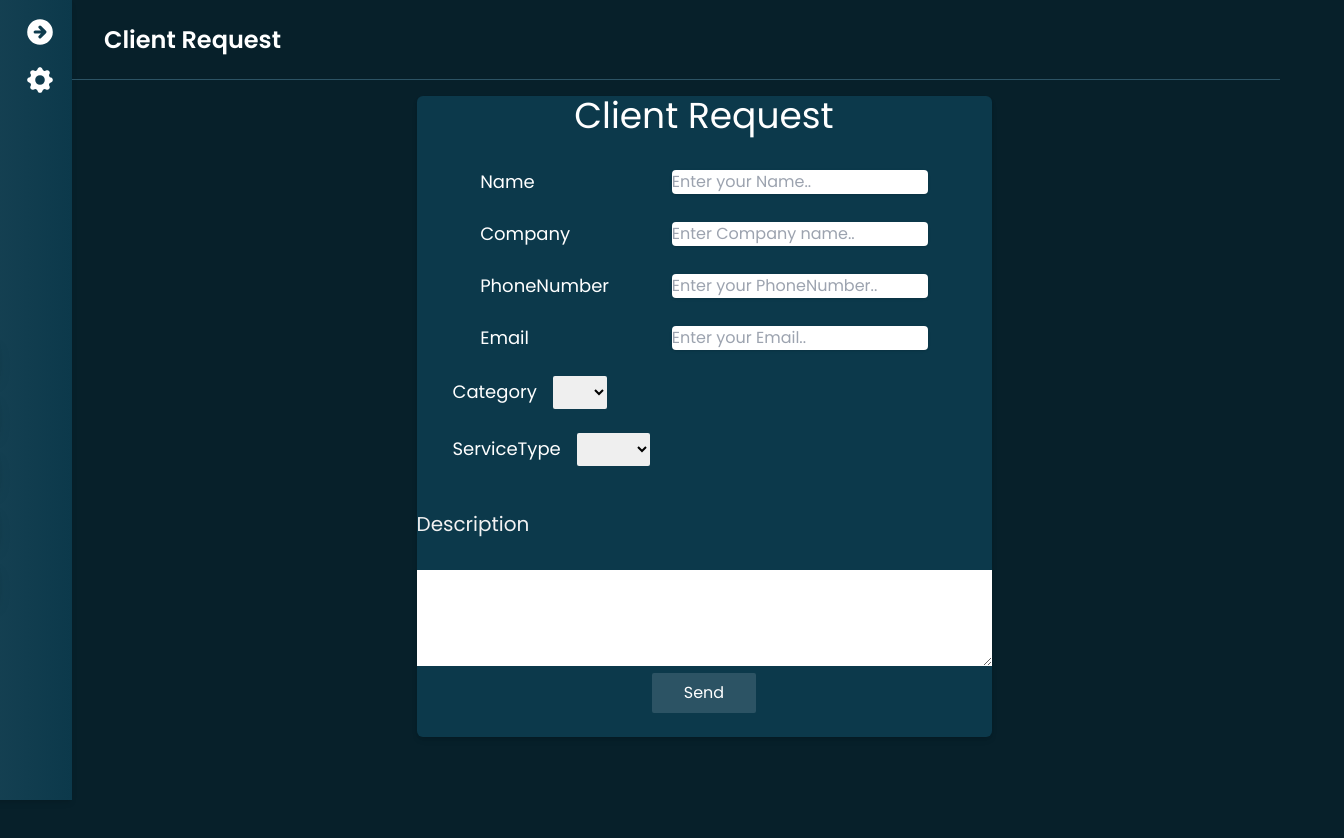
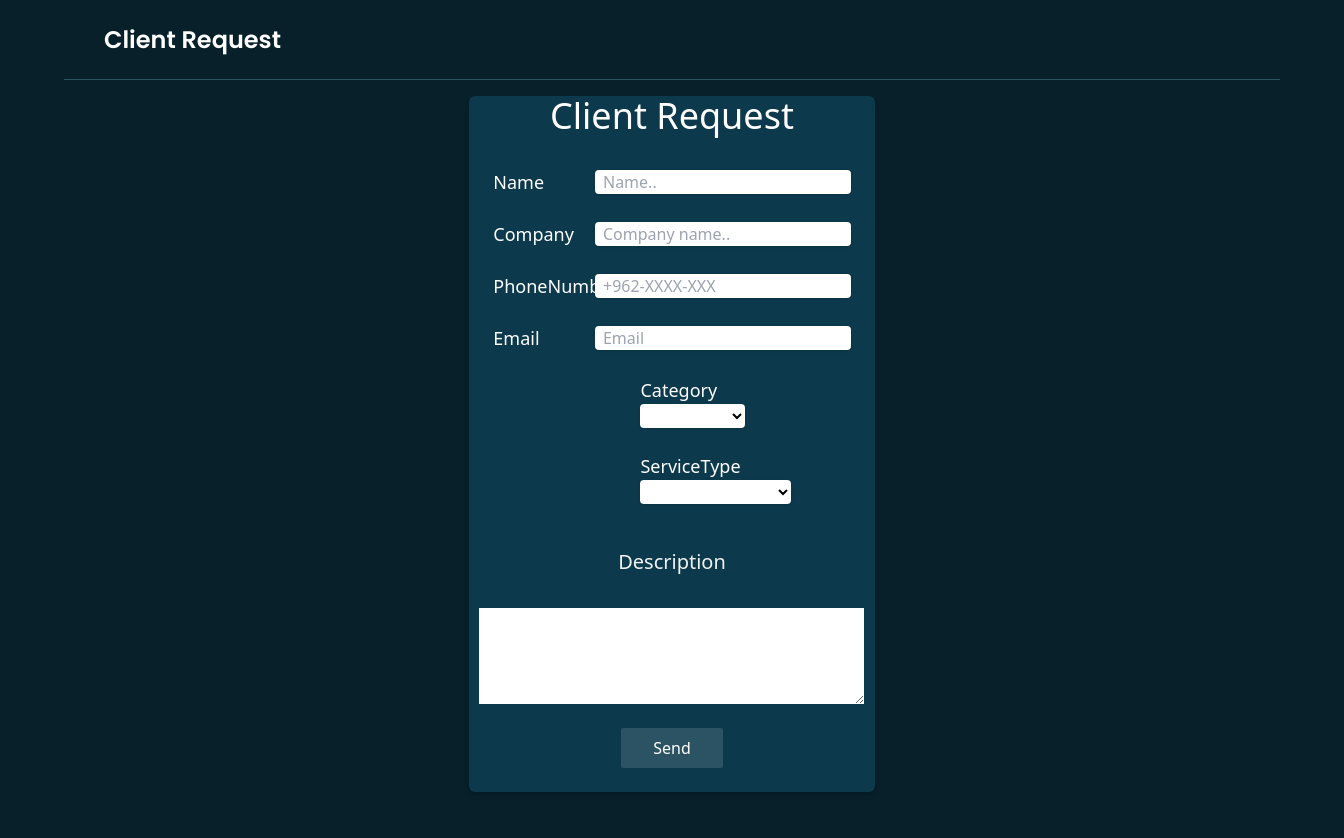
Before and after one commit to Canteen-Management-System/CRMS-front-end, a Next.js app: page /ClientReq in a window 1280 px wide. Shown: the top 838 px of the page, 1344 px wide, since content can reach past the window. After the commit the page ends 800 px from the top, so only its background shows below. Built offline with nearby package versions, Linux system fonts and the light colour scheme.

Commit message:
fix tables and outer forms filters

```diff
--- a/components/ClientRequest.jsx
+++ b/components/ClientRequest.jsx
@@ -44,9 +44,9 @@ export default class Client extends Form {
 
     return (
       <div>
-        <div className="flex flex-col items-center w-screen h-screen justify-Top font-poppins">
+        <div className="flex flex-col items-center w-full h-full justify-Top ">
           <form
-            className="flex flex-col items-center justify-center rounded-md shadow-md w-130 md:w-70 h-70 bg-dark-blue"
+            className="flex flex-col items-center justify-center rounded-md shadow-md w-130 md:w-1/3 h-1/2 bg-dark-blue"
             onSubmit={this.handleForm}
           >
             <legend className="pb-8 text-4xl text-white md:text-4xl">
@@ -57,7 +57,7 @@ export default class Client extends Form {
               "Name",
               "Name",
               "text",
-              "Enter your Name..",
+              "  Name..",
 
               inputs
             )}
@@ -65,7 +65,7 @@ export default class Client extends Form {
               "Company",
               "Company",
               "text",
-              "Enter Company name..",
+              "  Company name..",
 
               inputs
             )}
@@ -73,7 +73,7 @@ export default class Client extends Form {
               "PhoneNumber",
               "PhoneNumber",
               "text",
-              "Enter your PhoneNumber..",
+              "  +962-XXXX-XXX",
               inputs
             )}
 
@@ -81,7 +81,7 @@ export default class Client extends Form {
               "Email",
               "Email",
               "text",
-              "Enter your Email..",
+              "  Email ",
               inputs
             )}
 
@@ -92,20 +92,11 @@ export default class Client extends Form {
               service,
               selectstyle
             )}
-            {/* {this.renderInput(
-            "Description",
-            "Description",
-            "text",
-            "Enter your Description..",
-            inputs
-          )} */}
 
-            <div>
               <legend className="md:text-xl pb-8 text-[#F2F2F2] py-5  items-left">
                 Description
               </legend>
               <textarea id="Expectaion" name="Expectaion" rows="4" cols="40" />
-            </div>
             <div className="flex mb-6 space-x-4 md:flex md:items-center ">
               {this.renderButton("Send", SendButton)}
             </div>
@@ -118,21 +109,21 @@ export default class Client extends Form {
 
 const formStyle = {
   inputs: {
-    _input: "w-64 bg-white shadow rounded space-x-4  w-1/3",
-    _label: "text-lg text-red-200 pr-4 text-white w-1/3  ",
+    _input: "w-64 bg-white shadow rounded space-x-4  w-f",
+    _label: "text-lg text-white pr-4 text-white w-1/4  ",
     _container:
       "pb-6  w-full flex flex-col md:flex-row items-center justify-center ",
     _errorMsg: "",
   },
 
   SendButton:
-    " bg-light-blue py-2 px-8 text-white rounded-sm hover:bg-[#616161] transition-all duration-300 cursor-pointer",
+    " bg-light-blue py-2 px-8 text-white rounded-sm hover:bg-[#616161] transition-all duration-300 cursor-pointer mt-6",
   selectstyle: {
-    _label: "text-lg text-red-200 pr-4 text-white w-1/3 ",
+    _label: "text-lg text-white pr-4  w-1/3  ",
     _container:
-      "pb-6  w-full flex flex-col md:flex-row items-left justify-left px-9 ",
-    _select: "w-3/4 md:w-1/4 py-1 pl-2 rounded-sm",
-    _option: "w-3/4 md:w-1/2 py-1 pl-2 rounded-sm",
+      "pb-6  w-1/3  items-left justify-left px-9 ",
+    _select: " bg-white shadow rounded space-x-4  w-f",
+    _option: " bg-white shadow rounded space-x-4  w-f",
     _errorMsg: "",
   },
 };
--- a/components/clients-page/ClientsTable.jsx
+++ b/components/clients-page/ClientsTable.jsx
@@ -42,10 +42,10 @@ function ClientsTable({ getClients, tableData , deleteLocation }) {
 
   return (
     <div>
-    <div className="flex flex-column justify-left items-left w-3/4 md:w-3/4 h-3/4 pb-6  px-12 py-6 mx-8 my-4 bg-gray-500 rounded-md shadow-md">
+    <section  className="bg-gray-500 h-50 p-8 w-full">
 
 
-    <input placeholder="  Search" type={"text"} value={q} onChange={(e)=> setQ(e.target.value)} />
+     <input className="w-full h-10 px-3 rounded mb-8 focus:outline-none focus:shadow-outline text-xl px-8 shadow-lg"  type="search" placeholder="Search..." value={q} onChange={(e)=> setQ(e.target.value)} />
     {columns &&
       columns.map((column)=>(
       <label  key={t+=1} className="mx-4 font-poppins text-white " >
@@ -70,13 +70,13 @@ function ClientsTable({ getClients, tableData , deleteLocation }) {
 
       <button className="px-8 py-2   ml-12 mb-5 text-black bg-white  rounded" onClick={handleExport}>Export</button>
 
-  </div>
-    <table className="mx-8 text-white font-poppins">
-      <TableHeader tableHead={tableHeader}/>
+  </section>
+    <table className="text-white font-poppins logs-table ml-12 pl-8 mt-8">
+      <TableHeader tableHead={tableHeader} bg="bg-gray-600"/>
       <tbody>
       {search(tableData).map((row, rowIdx) => {
         return (
-          <tr key={rowIdx}>
+          <tr key={rowIdx} className=" hover:bg-slate-700">
             {tableHeader.map((head, idx) => {
               return (
                 <td
--- a/components/logs-page/EditTask.jsx
+++ b/components/logs-page/EditTask.jsx
@@ -130,7 +130,7 @@ export default class EditTask extends Form {
                 ) : (
                   this.state.decision && (
                     <div className="flex flex-col items-center justify-center w-screen h-full font-poppins ">
-                      <label className="pr-4 text-lg text-white ">
+                      <label className="pr-4 text-lg ">
                         Details
                       </label>
                       <textarea
@@ -140,7 +140,7 @@ export default class EditTask extends Form {
                         cols="50"
                         onChange={this.handleChange}
                       />
-                      <label className="pr-4 text-lg text-white ">
+                      <label className="pr-4 text-lg ">
                         Expectation
                       </label>
                       <textarea
@@ -150,17 +150,17 @@ export default class EditTask extends Form {
                         cols="50"
                         onChange={this.handleChange}
                       />
-                      <legend className="md:text-xl pb-8 text-[#F2F2F2] py-5">
+                      <legend className="md:text-xl pb-8 py-5">
                         Assign To
                       </legend>
 
                       <div className="flex flex-col justify-center w-full pb-6 md:flex-row items-left px-9">
-                        <label className="w-1/3 pr-4 text-lg text-white ">
+                        <label className="w-1/3 pr-4 text-lg  ">
                           Staff
                         </label>
                         <select onChange={this.handleChange} name="staff">
                           <option
-                            className="pr-4 text-lg text-white "
+                            className="pr-4 text-lg  "
                             value=" "
                           />
                           {users?.map((user) => (
--- a/components/logs-page/task-form/ExistingClient.jsx
+++ b/components/logs-page/task-form/ExistingClient.jsx
@@ -113,7 +113,7 @@ export default class NewClient extends Form {
                 value={this.state.decision}
                 onChange={this.handleDecision}
               >
-                <option className="pr-4 text-lg text-white " />
+                <option className="pr-4 text-lg text-black " />
                 <option value="Yes">Yes</option>
                 <option value="No">No</option>
               </select>
@@ -137,7 +137,7 @@ export default class NewClient extends Form {
               ) : (
                 this.state.decision && (
                   <div className="flex flex-col items-center justify-center w-screen h-full font-poppins ">
-                    <label className="pr-4 text-lg text-white ">Details</label>
+                    <label className="pr-4 text-lg text-black ">Details</label>
                     <textarea
                       id="details"
                       name="details"
@@ -145,7 +145,7 @@ export default class NewClient extends Form {
                       cols="50"
                       onChange={this.handleChange}
                     />
-                    <label className="pr-4 text-lg text-white ">
+                    <label className="pr-4 text-lg text-black ">
                       Expectation
                     </label>
                     <textarea
@@ -160,12 +160,12 @@ export default class NewClient extends Form {
                     </legend>
 
                     <div className="flex flex-col justify-center w-full pb-6 md:flex-row items-left px-9">
-                      <label className="w-1/3 pr-4 text-lg text-white ">
+                      <label className="w-1/3 pr-4 text-lg text-black ">
                         Staff
                       </label>
                       <select onChange={this.handleChange} name="staff">
                         <option
-                          className="pr-4 text-lg text-white "
+                          className="pr-4 text-lg text-black "
                           value=" "
                         />
                         {users?.map((user) => (
--- a/components/logs-page/task-form/NewClient.jsx
+++ b/components/logs-page/task-form/NewClient.jsx
@@ -174,7 +174,7 @@ export default class NewClient extends Form {
                   ) : (
                     this.state.decision && (
                       <div className="flex flex-col items-center justify-center w-screen h-full font-poppins ">
-                        <label className="pr-4 text-lg text-white ">
+                        <label className="pr-4 text-lg text-black">
                           Details
                         </label>
                         <textarea
@@ -184,7 +184,7 @@ export default class NewClient extends Form {
                           cols="50"
                           onChange={this.handleChange}
                         />
-                        <label className="pr-4 text-lg text-white ">
+                        <label className="pr-4 text-lg text-black ">
                           Expectation
                         </label>
                         <textarea
@@ -199,12 +199,12 @@ export default class NewClient extends Form {
                         </legend>
 
                         <div className="flex flex-col justify-center w-full pb-6 md:flex-row items-left px-9">
-                          <label className="w-1/3 pr-4 text-lg text-white ">
+                          <label className="w-1/3 pr-4 text-lg text-black">
                             Staff
                           </label>
                           <select onChange={this.handleChange} name="staff">
                             <option
-                              className="pr-4 text-lg text-white "
+                              className="pr-4 text-lg text-black "
                               value=" "
                             />
                             {this.props.options?.users.map((user) => (
--- a/components/staff-page/StaffCards.jsx
+++ b/components/staff-page/StaffCards.jsx
@@ -42,10 +42,10 @@ export default function DisplayEmployees({ getStaff , returnedData }) {
 };
   return (
     <>
-    <div className="flex flex-column justify-left items-left w-3/4 md:w-3/4 h-3/4 pb-8  px-12 py-8 mx-8 my-8 bg-gray-500 rounded-md shadow-md">
+    <section  className="bg-gray-500 h-50 p-8 w-full">
 
 
-    <input placeholder="  Search" type={"text"} value={q} onChange={(e)=> setQ(e.target.value)} />
+    <input className="w-full h-10 px-3 rounded mb-8 focus:outline-none focus:shadow-outline text-xl px-8 shadow-lg"  type="search" placeholder="Search..." value={q} onChange={(e)=> setQ(e.target.value)} />
     {columns &&
       columns.map((column)=>(
       <label  key={t+=1} className="mx-6 font-poppins text-white" >
@@ -73,7 +73,7 @@ export default function DisplayEmployees({ getStaff , returnedData }) {
     <button className="px-8 py-2   ml-12 mb-5 text-black bg-white  rounded" onClick={handleExport}>Export</button>
 
 
-  </div>
+  </section>
     <div className="z-0 flex flex-wrap items-center w-1/4 text-white rounded-md shadow-md md:w-full h-1/5">
       {data.length != 0
         ? search(returnedData.users).map((user, idx) => {
--- a/pages/ClientReq.jsx
+++ b/pages/ClientReq.jsx
@@ -13,7 +13,6 @@ export default function ClientReq() {
         <RenderHead title="Client Request" />
         <RenderHeader pageTitle="Client Request" />
         <Client />
-        <SideBar />
         </div>
       </>
     );
```
Also changed, not shown: components/logs-page/TasksTable.jsx (+7 -0 lines).
